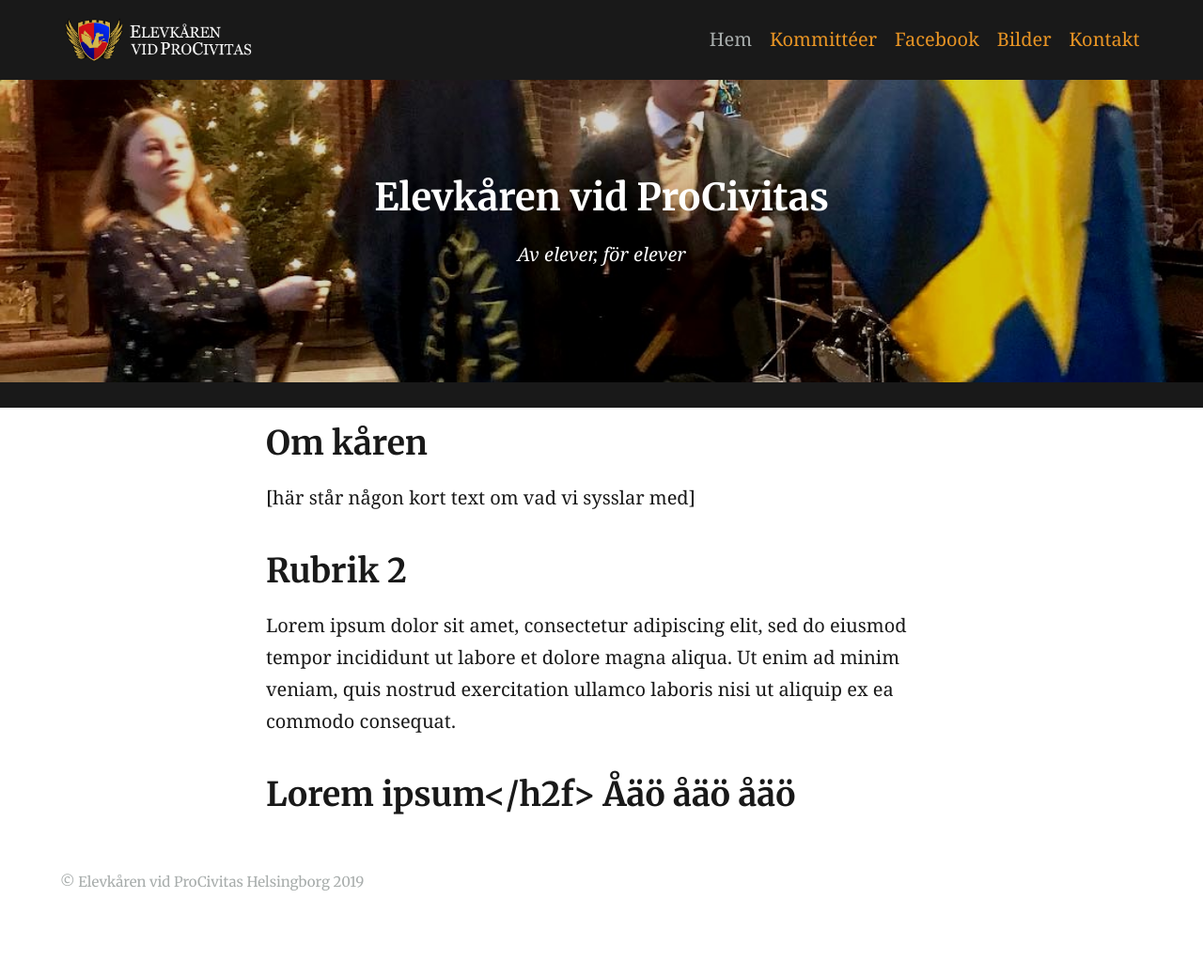
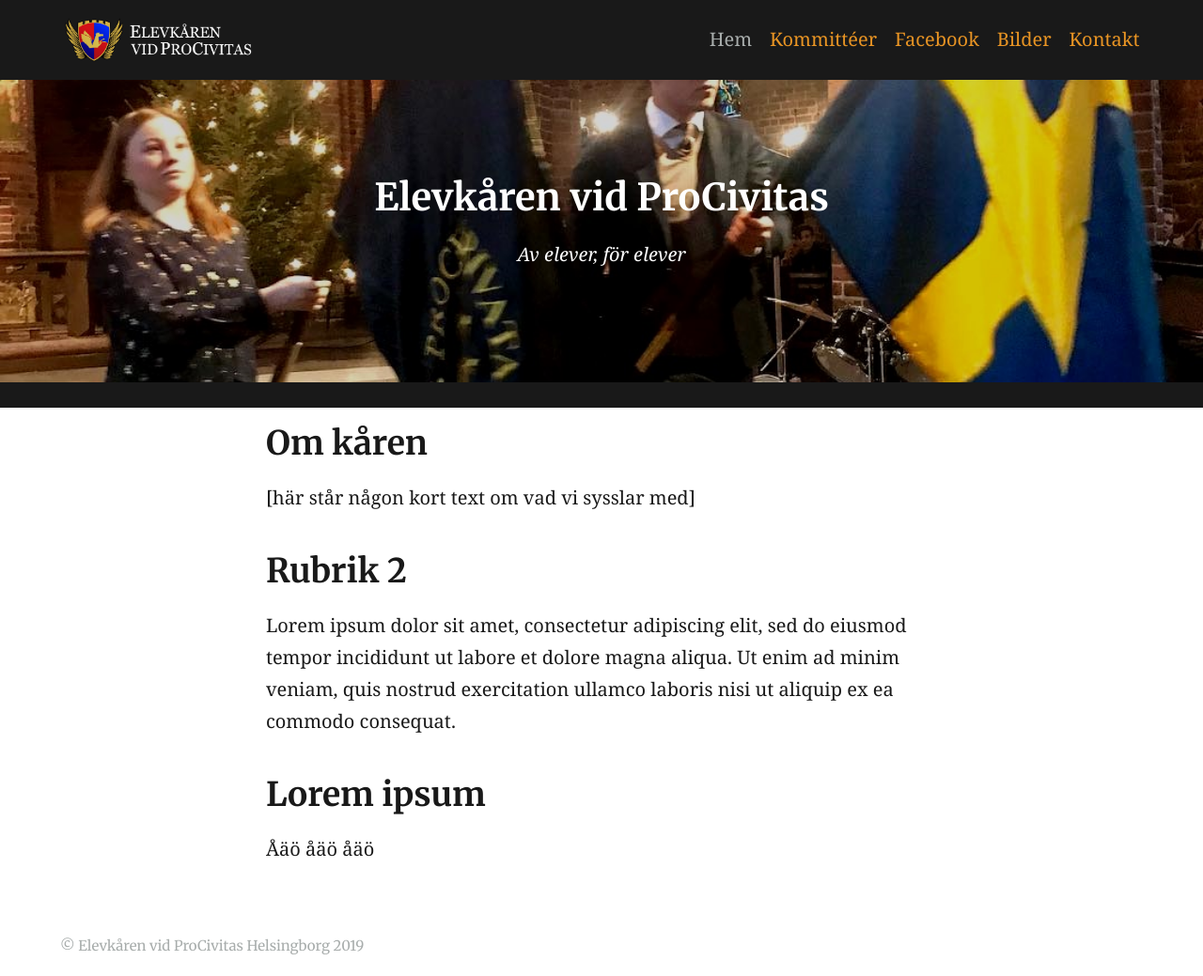
Before and after one commit to ekvp/ekvp.github.io, a Jekyll site: the page built from index.md, in a window 1280 px wide. Shown: the whole page at 94% size. Built offline with Jekyll 4.4.1, drawn with Linux system fonts in a browser that asks for light colours; our own code applies the rules of GitHub Pages for plain Markdown files; before the commit the page ends 971 px from its top, so only the background shows below that.

Commit message:
Update index.md

```diff
--- a/index.md
+++ b/index.md
@@ -16,6 +16,6 @@ excerpt: " "
 
 Lorem ipsum dolor sit amet, consectetur adipiscing elit, sed do eiusmod tempor incididunt ut labore et dolore magna aliqua. Ut enim ad minim veniam, quis nostrud exercitation ullamco laboris nisi ut aliquip ex ea commodo consequat.
 
-<h2>Lorem ipsum</h2f>
+<h2>Lorem ipsum</h2>
 
 Åäö åäö åäö
```
